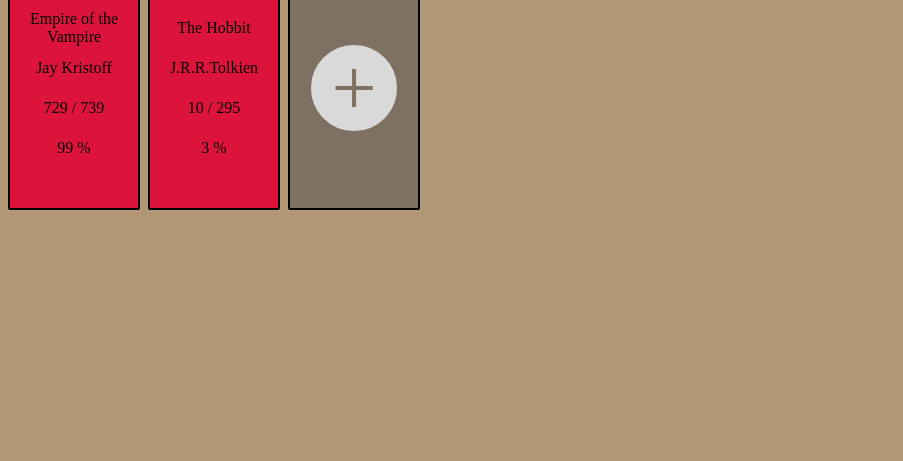
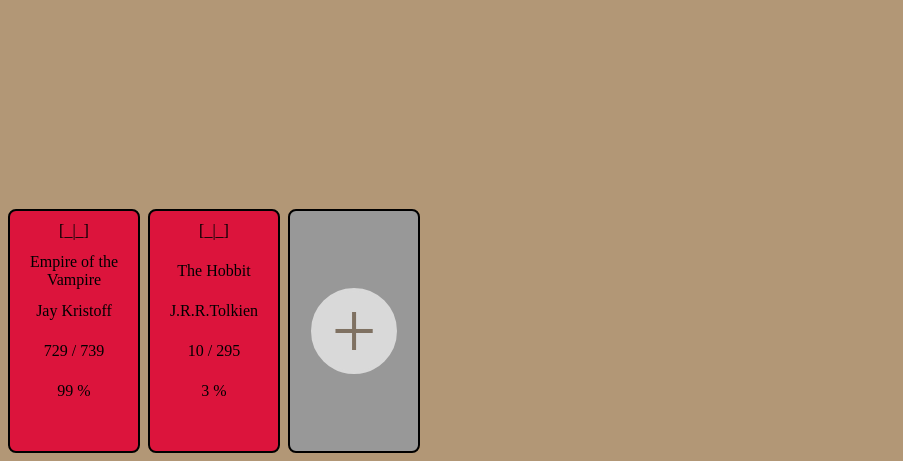
Before and after one commit to BlurryQ/library, a plain HTML site: page index.html in a window 1280 px wide. Shown: the part 394-855 px from the top of the page, without its empty margins (0-903 px from the left). Before the commit the page ends 800 px from the top, so only its background shows below. Drawn offline with Linux system fonts and the light colour scheme.

Commit message:
Made form available on pop up
Added style display functions to enable/ disable form.
Improved styling on books.

```diff
--- a/index.html
+++ b/index.html
@@ -12,7 +12,7 @@
     <script src="script.js" defer></script>
 </head>
 <body>
-<!--     <form class="form" action="" method="post">
+    <form id="new-book-form" class="form" action="" method="post">
         <label for="title">Book Title:</label>
         <input type="text" name="title" id="title">
         <label for="author">Author:</label>
@@ -29,15 +29,12 @@
     </form>
     <div class="library" id="library">
         <div class="display" id="display"></div>
-    </div> -->
+    </div>
     <div class="intro">
         <div class="welcome">Welcome to</div>
         <div class="library">Your Library</div>
     </div>
     <div class="shelf" id="shelf">
-        <div class="new-book">
-            <div class="add-new-book"><div class="add">+</div></div>
-        </div>
     </div>
 </body>
 
--- a/script.js
+++ b/script.js
@@ -5,6 +5,9 @@ const root = document.documentElement;
 root.classList.add('dark');
 
 /* Running code */
+
+const FORM = document.getElementById("new-book-form")
+FORM.style.display = "none"
 
 const myLibrary = [];
 
@@ -33,7 +36,7 @@ SAVE = document.getElementById("save"),
 DISPLAY = document.getElementById("display")
 
 console.table(myLibrary)
-/*
+
 SAVE.setAttribute("disabled", true)
 
 TITLE.addEventListener("change", () => {
@@ -77,6 +80,7 @@ SAVE.addEventListener("click", () => {
     addBookToLibrary(title, author, pages, pagesRead, finished);
     updateDisplay(myLibrary)
     clearInputs()
+    FORM.style.display = "none"
 })
 
 function checkForm() {
@@ -92,11 +96,59 @@ function isBookFinished() {
     return PAGES_READ.value === PAGES.value ? true : false;
 }
 
-function updateDisplay(arr) {
-    DISPLAY.textContent = " || ";
-    arr.forEach(book => {
-        DISPLAY.textContent += book.title + " || ";
-    });
+
+function updateDisplay(library) {
+    const SHELF = document.getElementById("shelf")
+
+    while(SHELF.firstChild) {
+        SHELF.removeChild(SHELF.firstChild)
+    }
+
+    newBook = document.createElement("div")
+    newBook.classList.add("new-book")
+    addNewBook = document.createElement("div")
+    addNewBook.classList.add("add-new-book")
+    add = document.createElement("div")
+    add.classList.add("add")
+    add.textContent = "+"
+    addNewBook.appendChild(add)
+    newBook.appendChild(addNewBook)
+    SHELF.appendChild(newBook)
+
+    newBook.addEventListener("click", () => {
+        console.log("I have been clicked")
+        FORM.style.display = "flex"
+    })
+
+    for(let book in library) {
+        newBook = document.createElement("div")
+        newBook.classList.add("book")
+
+        readIcon = document.createElement("div")
+        readIcon.textContent = "[_|_]"
+        newBook.appendChild(readIcon)
+
+        title = document.createElement("div")
+        title.textContent = library[book].title
+        newBook.appendChild(title)
+
+        author = document.createElement("div")
+        author.textContent = library[book].author
+        newBook.appendChild(author)
+
+        pagesProgress = document.createElement("div");
+        const PAGES_READ = library[book].pagesRead,
+        TOTAL_PAGES = library[book].pages;
+        pagesProgress.textContent = `${PAGES_READ} / ${TOTAL_PAGES}`
+        newBook.appendChild(pagesProgress)
+
+        percentageComplete = document.createElement("div");
+        const PERCENT_COMPLETE = (PAGES_READ / TOTAL_PAGES) * 100
+        percentageComplete.textContent = `${Math.round(PERCENT_COMPLETE)} %`
+        newBook.appendChild(percentageComplete)
+
+        SHELF.insertBefore(newBook, SHELF.firstChild)
+    }
 }
 
 function clearInputs() {
@@ -108,13 +160,7 @@ function clearInputs() {
     SAVE.setAttribute("disabled", true);
 }
 
-updateDisplay(myLibrary) */
-
-
 /*
-
-create +book design
-+book AFTER last book div
 
 when +book pressed open form
 once saved it appears from left side
@@ -122,34 +168,4 @@ this will spill to next row
 
 */
 
-const SHELF = document.getElementById("shelf")
-
-for(let book in myLibrary) {
-    newBook = document.createElement("div")
-    newBook.classList.add("book")
-
-    readIcon = document.createElement("div")
-    readIcon.textContent = "[_|_]"
-    newBook.appendChild(readIcon)
-
-    title = document.createElement("div")
-    title.textContent = myLibrary[book].title
-    newBook.appendChild(title)
-
-    author = document.createElement("div")
-    author.textContent = myLibrary[book].author
-    newBook.appendChild(author)
-
-    pagesProgress = document.createElement("div");
-    const PAGES_READ = myLibrary[book].pagesRead,
-    TOTAL_PAGES = myLibrary[book].pages;
-    pagesProgress.textContent = `${PAGES_READ} / ${TOTAL_PAGES}`
-    newBook.appendChild(pagesProgress)
-
-    percentageComplete = document.createElement("div");
-    const PERCENT_COMPLETE = (PAGES_READ / TOTAL_PAGES) * 100
-    percentageComplete.textContent = `${Math.round(PERCENT_COMPLETE)} %`
-    newBook.appendChild(percentageComplete)
-
-    SHELF.insertBefore(newBook, SHELF.firstChild)
-}
+updateDisplay(myLibrary)
--- a/style.css
+++ b/style.css
@@ -5,11 +5,13 @@
 :root.light {
     --background-color: #B29776;
     --color: black;
+    --form-backgroud: #989898;
 }
 
 :root.dark {
     --background-color: #B29776;;
     --color: black;
+    --form-backgroud: #989898;
 }
 
 html {
@@ -18,9 +20,16 @@ html {
 }
 
 .form {
+    position: absolute;
+    left: 40%;
+    top: 50%;
     display: flex;
     flex-direction: column;
     width: 20rem;
+    background: var(--form-backgroud);
+    padding: 1rem;
+    border-radius: 1rem;
+    border: 1px solid black;
 }
 
 #save {
@@ -59,10 +68,10 @@ html {
 }
 
 .new-book {
-    background-color: #7F7162;
+    background-color: var(--form-backgroud);
     height: clamp(10rem, 38vh, 15rem); /* 100px / 130px*/
     width: clamp(6rem, 10vw, 8rem); /* 240px / 170px*/
-    border-radius: 2px;
+    border-radius: 0.5rem;
     border: 2px solid black;
     display: flex;
     justify-content: center;
@@ -86,7 +95,7 @@ html {
     background-color: crimson;
     height: clamp(10rem, 38vh, 15rem); /* 100px / 130px*/
     width: clamp(6rem, 10vw, 8rem); /* 240px / 170px*/
-    border-radius: 2px;
+    border-radius: 0.5rem;
     border: 2px solid black;
 
     display: grid;
```
